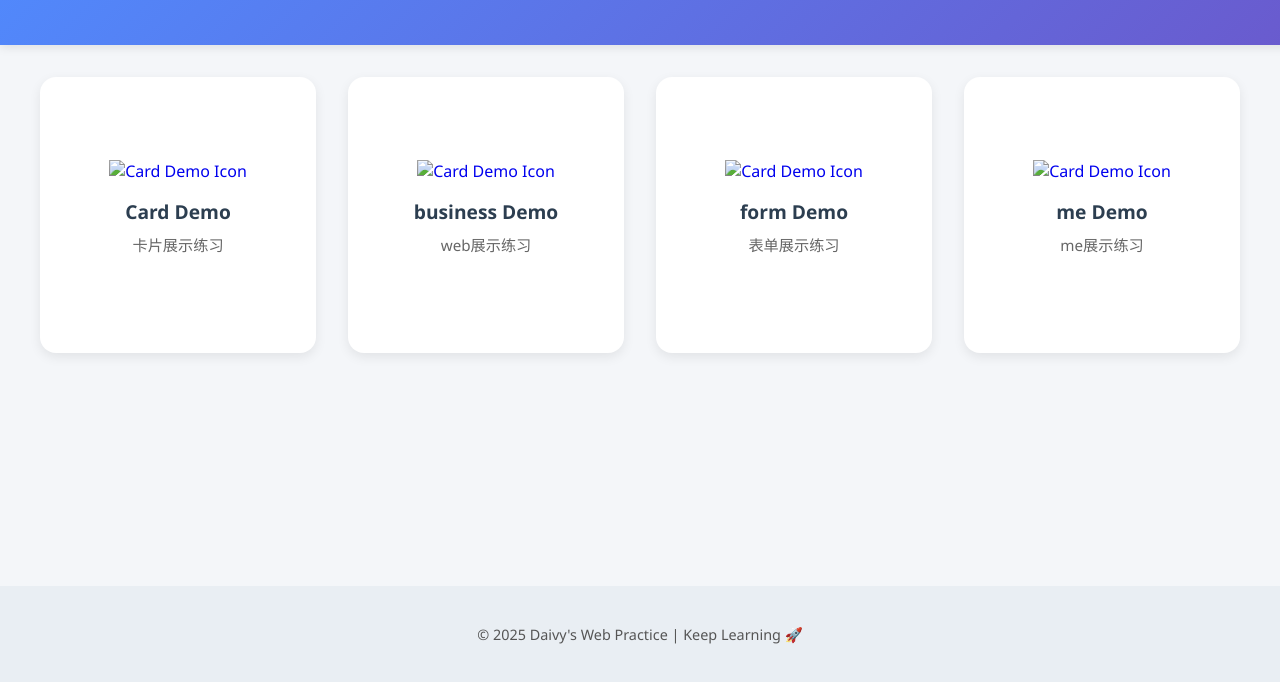
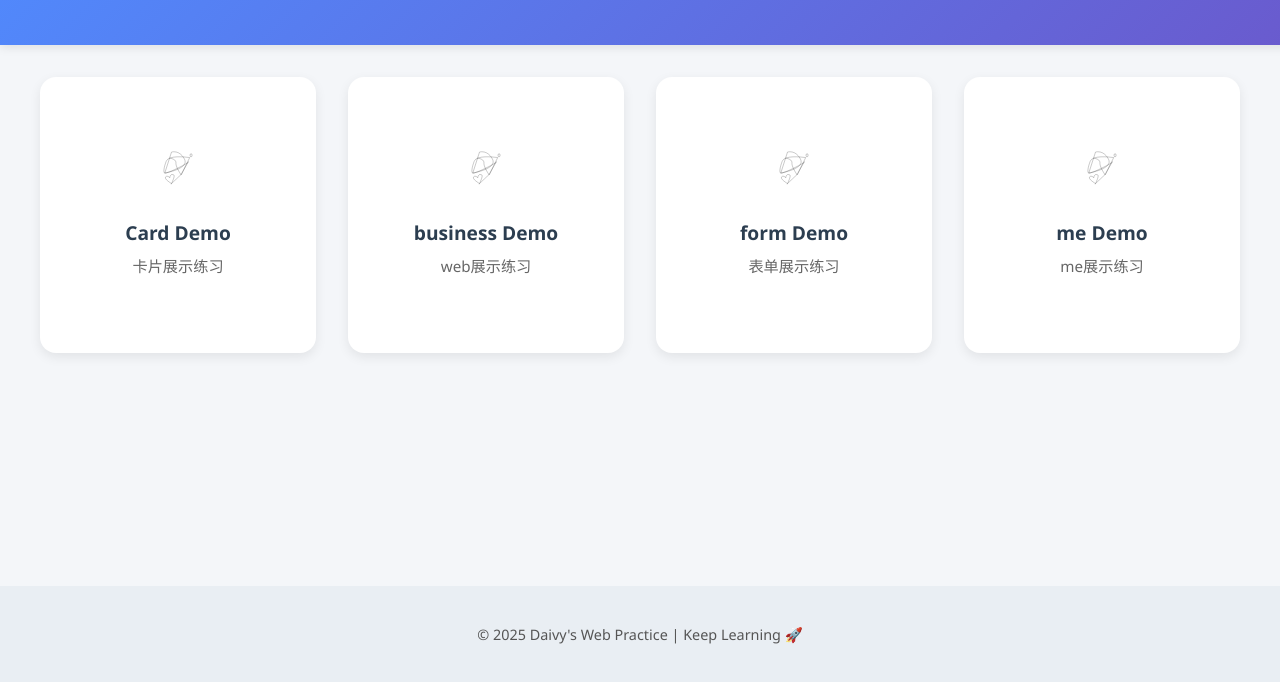
Before and after one commit to daivy2333/full_stack, a plain HTML site: page web_leader.html in a window 1280 px wide. Shown: the part 118-800 px from the top of the page. Drawn offline with Linux system fonts and the light colour scheme.

Commit message:
logo补全

```diff
--- a/web_leader.html
+++ b/web_leader.html
@@ -16,7 +16,7 @@
   <main>
     <a class="card" href="card/index.html" target="_blank">
       <div class="card-icon">
-        <img src="placeholder-icon.svg" alt="Card Demo Icon">
+        <img src="icon/daivy_sign.svg" alt="Card Demo Icon">
       </div>
       <div class="card-content">
         <h2>Card Demo</h2>
@@ -25,7 +25,7 @@
     </a>
     <a class="card" href="business/index.html" target="_blank">
       <div class="card-icon">
-        <img src="placeholder-icon.svg" alt="Card Demo Icon">
+        <img src="icon/daivy_sign.svg" alt="Card Demo Icon">
       </div>
       <div class="card-content">
         <h2>business Demo</h2>
@@ -34,7 +34,7 @@
     </a>
     <a class="card" href="form/index.html" target="_blank">
       <div class="card-icon">
-        <img src="placeholder-icon.svg" alt="Card Demo Icon">
+        <img src="icon/daivy_sign.svg" alt="Card Demo Icon">
       </div>
       <div class="card-content">
         <h2>form Demo</h2>
@@ -43,7 +43,7 @@
     </a>
     <a class="card" href="me/index.html" target="_blank">
       <div class="card-icon">
-        <img src="placeholder-icon.svg" alt="Card Demo Icon">
+        <img src="icon/daivy_sign.svg" alt="Card Demo Icon">
       </div>
       <div class="card-content">
         <h2>me Demo</h2>
```
Also changed, not shown: icon/daivy_sign.svg (added), 1 other file.
